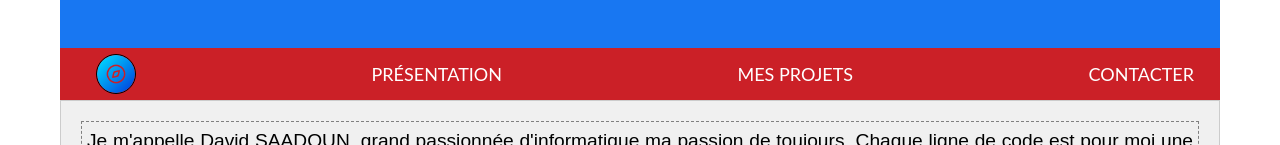
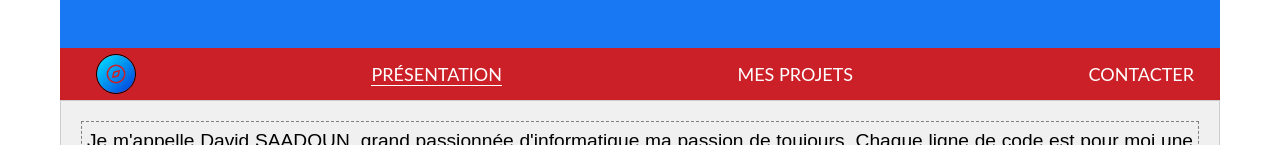
Before and after one commit to devlivepro/portfolio, a Vue app: page / in a window 1280 px wide. Shown: the part 152-297 px from the top of the page. Built offline with nearby package versions, Linux system fonts and the light colour scheme.

Commit message:
Ajout du router link

```diff
--- a/src/components/NavBar.vue
+++ b/src/components/NavBar.vue
@@ -1,11 +1,20 @@
 <template>
-  <!-- Lien menu -->
   <nav>
     <ul class="nav-links">
-      <li><a href="/"><img class="logo" src="@/assets/images/logo.png" alt="Logo"></a></li>
-      <li><a href="/">Présentation</a></li>
-      <li><a href="project">Mes Projets</a></li>
-      <li><a href="contact">Contacter</a></li>
+      <li>
+        <a href="/"
+          ><img class="logo" src="@/assets/images/logo.png" alt="Logo"
+        /></a>
+      </li>
+      <li>
+        <router-link to="/" exact class="nav-link"><a href="/">Présentation</a></router-link>
+      </li>
+      <li>
+        <router-link to="/project" exact class="nav-link"><a href="project">Mes Projets</a></router-link>
+      </li>
+      <li>
+        <router-link to="/contact" exact class="nav-link"><a href="contact">Contacter</a></router-link>
+      </li>
     </ul>
   </nav>
 </template>
```
